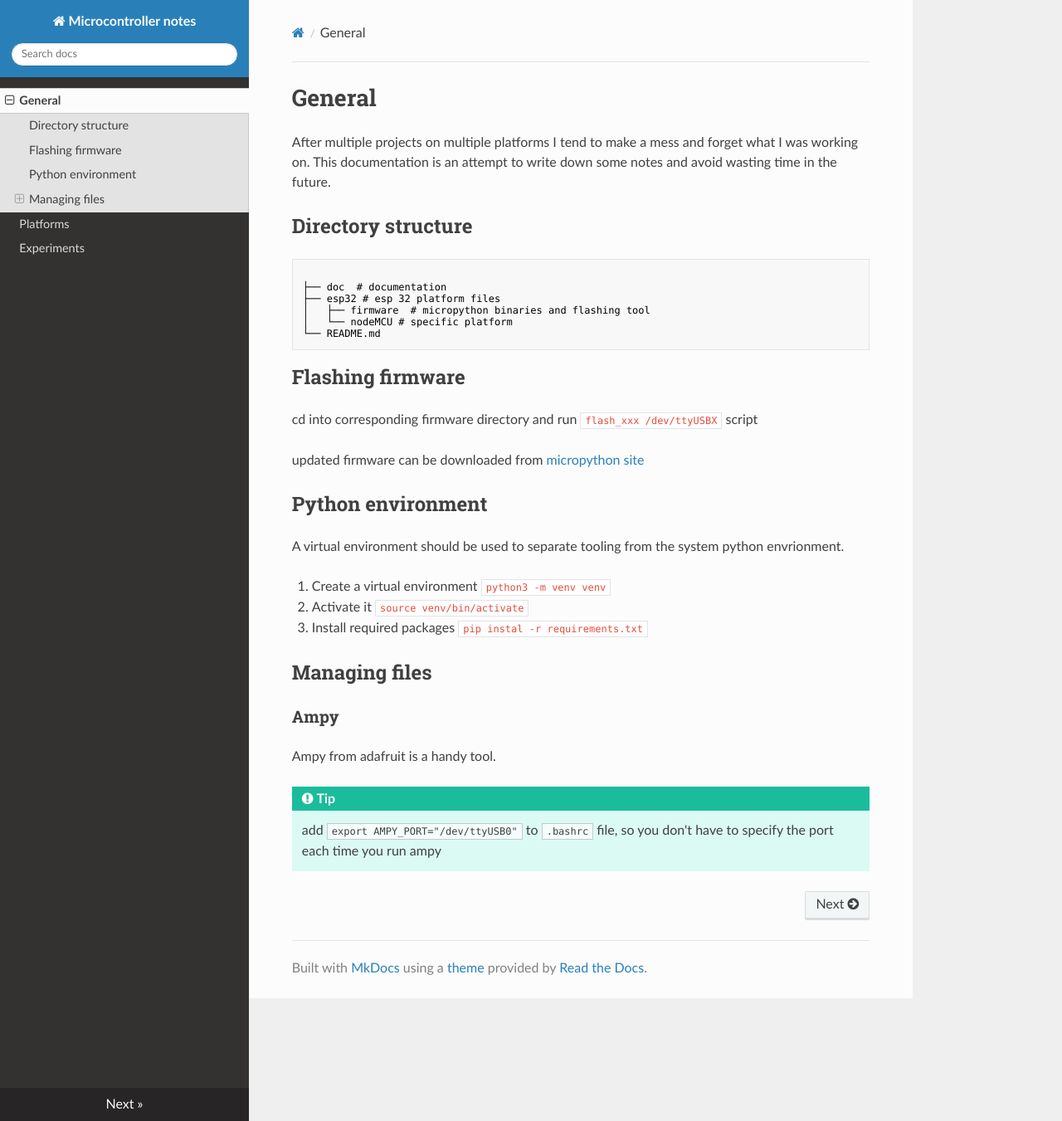
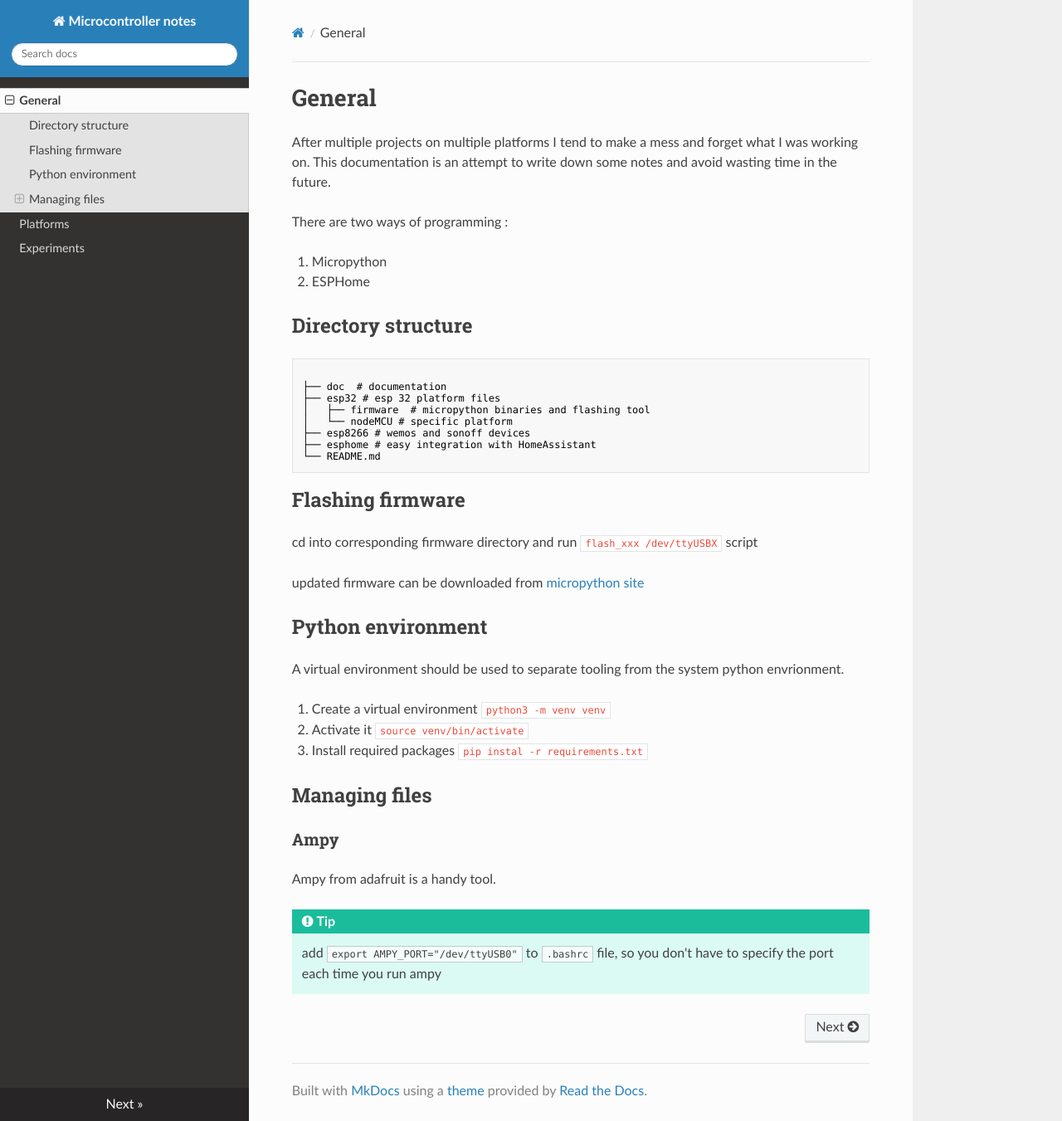
Before and after one commit to sjev/esp_dev, an MkDocs documentation site: the page built from doc/docs/index.md, in a window 1280 px wide and 1351 px high. Shown: the whole window at 83% size. Built offline with MkDocs 1.6.1, drawn with Linux system fonts in a browser that asks for light colours; nearby versions of some CDN libraries.

Commit message:
added esphome scales

````diff
--- a/doc/docs/index.md
+++ b/doc/docs/index.md
@@ -2,6 +2,12 @@
 
 After multiple projects on multiple platforms I tend to make a mess and forget what I was working on.
 This documentation is an attempt to write down some notes and avoid wasting time in the future.
+
+There are two ways of programming :
+
+1. Micropython
+2. ESPHome
+
 
 ## Directory structure
 
@@ -11,6 +17,8 @@ This documentation is an attempt to write down some notes and avoid wasting time
 ├── esp32 # esp 32 platform files
 │   ├── firmware  # micropython binaries and flashing tool
 │   └── nodeMCU # specific platform
+├── esp8266 # wemos and sonoff devices
+├── esphome # easy integration with HomeAssistant
 └── README.md
 ```
 
````
Also changed, not shown: 3 other files.
